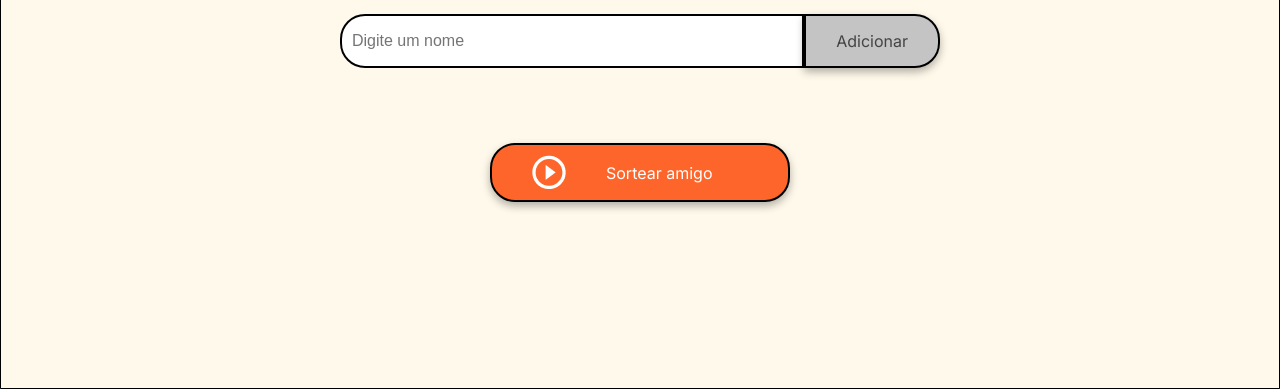
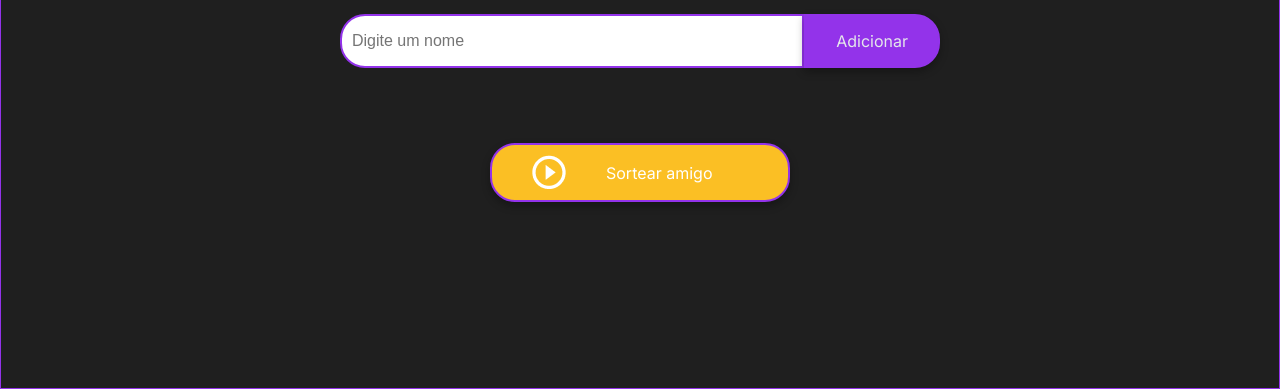
Before and after one commit to gustavfaustino/Oracle_One_Estudos, a plain HTML site: page Amigo_Secreto-Challenge/index.html in a window 1280 px wide. Shown: the part 411-800 px from the top of the page. Drawn offline with Linux system fonts and the light colour scheme.

Commit message:
Atualizar cores e estilos no CSS para consistência visual e aprimorar a animação de confete

```diff
--- a/Amigo_Secreto-Challenge/style.css
+++ b/Amigo_Secreto-Challenge/style.css
@@ -1,10 +1,10 @@
 :root {
-  --color-primary: #4b69fd;
-  --color-secondary: #fff9eb;
-  --color-tertiary: #c4c4c4;
-  --color-button: #fe652b;
-  --color-button-hover: #e55720;
-  --color-text: #444444;
+  --color-primary: #6b46c1;
+  --color-secondary: #1f1f1f;
+  --color-tertiary: #9333ea;
+  --color-button: #fbbf24;
+  --color-button-hover: #f59e0b;
+  --color-text: #e5e7eb;
   --color-white: #ffffff;
 }
 
@@ -43,7 +43,7 @@ body {
 .input-section {
   flex: 60%;
   background-color: var(--color-secondary);
-  border: 1px solid #000;
+  border: 1px solid #9333ea;
   border-radius: 64px 64px 0 0;
   display: flex;
   flex-direction: column;
@@ -82,7 +82,7 @@ body {
 .input-name {
   width: 100%;
   padding: 10px;
-  border: 2px solid #000;
+  border: 2px solid #9333ea;
   border-radius: 25px 0 0 25px;
   font-size: 16px;
 }
@@ -97,7 +97,7 @@ body {
   flex: 1;
   padding: 10px 15px;
   font-size: 16px;
-  border: 2px solid #333;
+  border: 2px solid #9333ea;
   border-right: none;
   border-radius: 25px 0 0 25px;
   font-family: "Merriweather", serif;
@@ -109,7 +109,7 @@ button {
   padding: 15px 30px;
   font-family: "Inter", sans-serif;
   font-size: 16px;
-  border: 2px solid #000;
+  border: 2px solid #9333ea;
   border-radius: 25px;
   box-shadow: 0 4px 8px rgba(0, 0, 0, 0.3);
   cursor: pointer;
@@ -122,7 +122,7 @@ button {
 }
 
 .button-add:hover {
-  background-color: #a1a1a1;
+  background-color: #7c3aed;
 }
 
 /* Listas */
@@ -136,7 +136,7 @@ ul {
 
 .result-list {
   margin-top: 15px;
-  color: #05df05;
+  color: #fbbf24;
   font-size: 22px;
   font-weight: bold;
   text-align: center;
@@ -162,12 +162,12 @@ ul {
 }
 .confetti {
   --animation_speed: 40s;
-  --paper_color1: #a4d6f3;
-  --paper_color2: #ff0000;
-  --paper_color3: #d700ff;
-  --paper_color4: #0000ff;
-  --paper_color5: #ffb000;
-  --paper_color6: #ff00e0;
+  --paper_color1: #9333ea;
+  --paper_color2: #fbbf24;
+  --paper_color3: #6b46c1;
+  --paper_color4: #ffffff;
+  --paper_color5: #1f1f1f;
+  --paper_color6: #7c3aed;
 }
 
 .confetti::before {
@@ -197,8 +197,9 @@ ul {
     linear-gradient(var(--paper_color1) 45%, transparent 20%),
     linear-gradient(var(--paper_color2) 75%, transparent 20%),
     linear-gradient(var(--paper_color3) 55%, transparent 20%);
-  background-size: 20px 20px, 15px 17px, 15px 16px, 17px 18px, 18px 16px, 18px 18px, 15px 19px,
-    17px 16px, 18px 18px, 15px 17px, 15px 19px, 16px 19px, 14px 16px, 15px 17px, 18px 15px; /* Increased sizes */
+  background-size: 20px 20px, 15px 17px, 15px 16px, 17px 18px, 18px 16px,
+    18px 18px, 15px 19px, 17px 16px, 18px 18px, 15px 17px, 15px 19px, 16px 19px,
+    14px 16px, 15px 17px, 18px 15px; /* Increased sizes */
 }
 
 @keyframes confetti {
```
